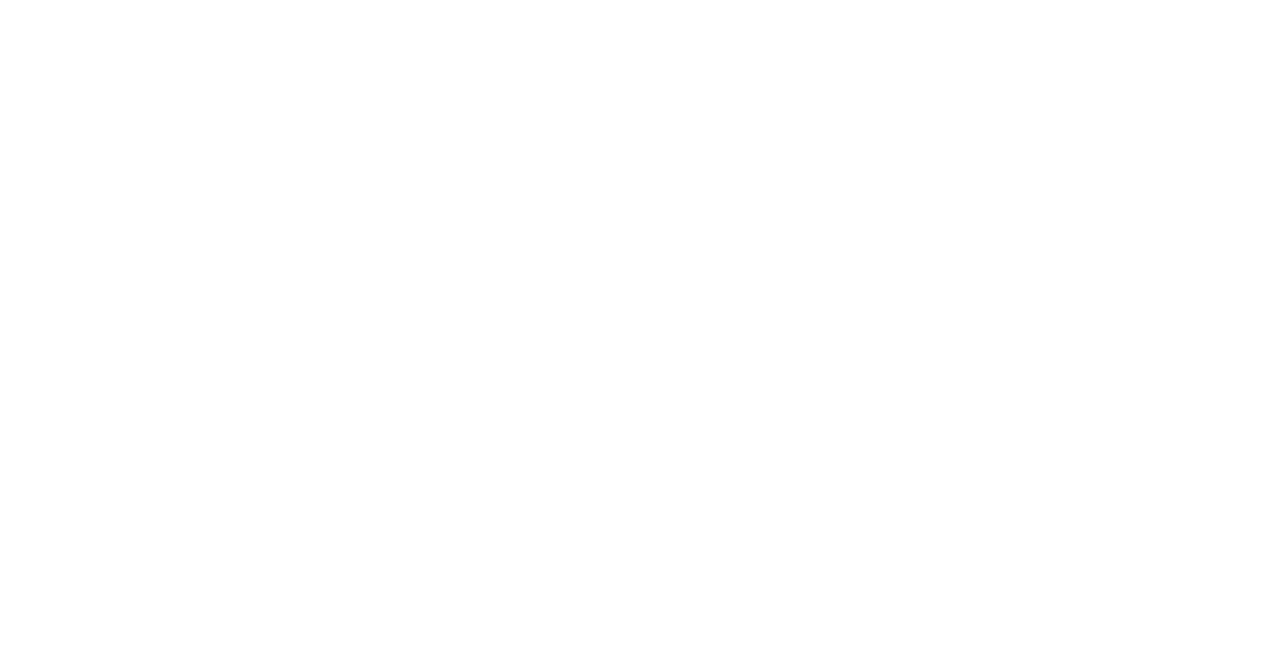
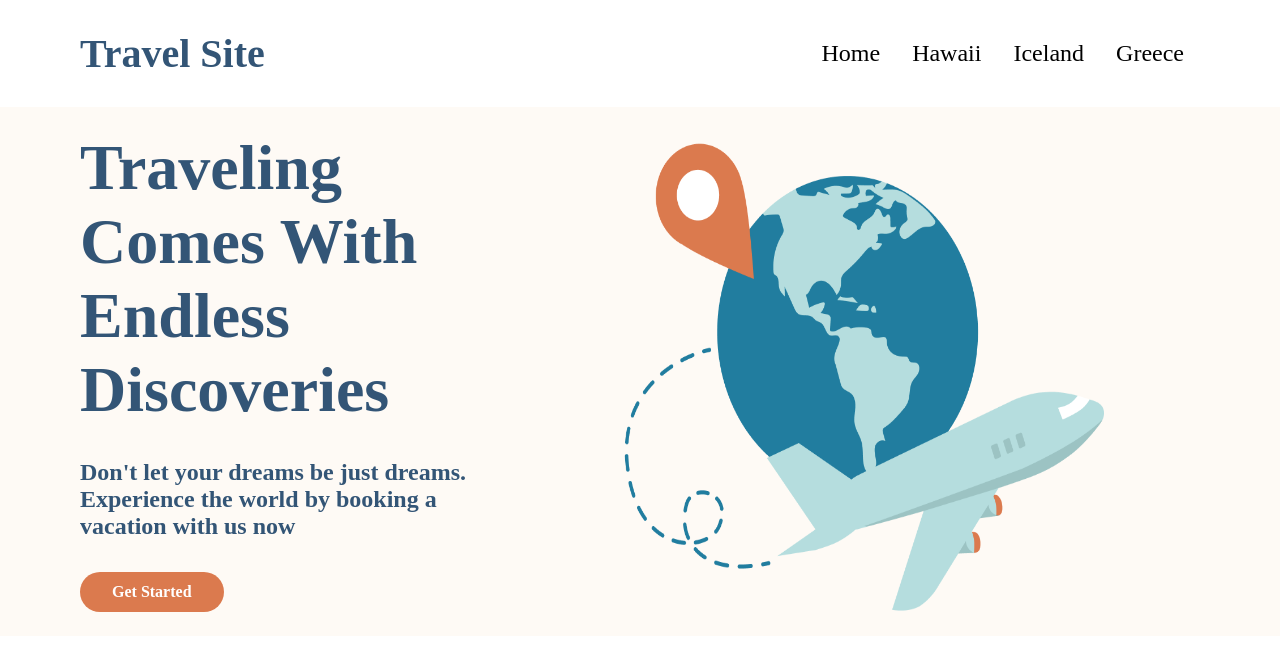
Before and after one commit to bernard493/Bernard-Ayamboro-TravelSite, a plain HTML site: page index.html in a window 1280 px wide. Drawn offline with Linux system fonts and the light colour scheme; a web font is replaced by a local one.

Commit message:
Nav and Hero section Implementation

```diff
--- a/css/global.css
+++ b/css/global.css
@@ -1 +1,92 @@
-/* global css */
+/* CSS reset */
+
+/*<uniquifier>: Use a unique and descriptive class name*/
+/* <weight>: Use a value from 300 to 700*/
+
+* {
+  font-family: "Rasa", serif;
+  font-optical-sizing: auto;
+  font-weight: 400;
+  font-style: normal;
+}
+
+body,
+div,
+dl,
+dt,
+dd,
+ul,
+ol,
+li,
+h1,
+h2,
+h3,
+h4,
+h5,
+h6,
+pre,
+form,
+fieldset,
+input,
+textarea,
+p,
+blockquote,
+th,
+td {
+  margin: 0;
+  padding: 0;
+}
+html,
+body {
+  margin: 0;
+  padding: 0;
+}
+table {
+  border-collapse: collapse;
+  border-spacing: 0;
+}
+fieldset,
+img {
+  border: 0;
+}
+input {
+  border: 1px solid #b0b0b0;
+  padding: 3px 5px 4px;
+  color: #979797;
+  width: 190px;
+}
+address,
+caption,
+cite,
+code,
+dfn,
+th,
+var {
+  font-style: normal;
+  font-weight: normal;
+}
+ol,
+ul {
+  list-style: none;
+}
+caption,
+th {
+  text-align: left;
+}
+h1,
+h2,
+h3,
+h4,
+h5,
+h6 {
+  font-size: 100%;
+  font-weight: normal;
+}
+q:before,
+q:after {
+  content: "";
+}
+abbr,
+acronym {
+  border: 0;
+}
--- a/css/main.css
+++ b/css/main.css
@@ -1 +1,93 @@
 /* main css */
+
+/* NAVBAR CSS*/
+.nav_container {
+  display: flex;
+  flex-wrap: wrap;
+  justify-content: space-between;
+  align-items: center;
+  padding: 1.5rem;
+  padding-left: 5rem;
+  padding-right: 5rem;
+  background-color: #ffffff;
+}
+
+.nav_list {
+  display: flex;
+  justify-content: space-between;
+  align-items: center;
+}
+
+.nav_list_item {
+  margin: 1rem;
+  cursor: pointer;
+  font-size: 1.5rem;
+}
+
+.nav_list_item:hover{
+    color:   #03a9f4;
+}
+.logo_text {
+  color: #335576;
+  font-weight: bold;
+  font-size: 2.5rem;
+}
+
+/*HERO SECTION CSS*/
+
+.hero_container {
+  background-color: #fefaf5;
+  display: flex;
+  justify-content: space-between;
+  align-items: center;
+  padding: 1.5rem;
+  padding-left: 5rem;
+  padding-right: 5rem;
+}
+.hero_text__container{
+    width:40%
+}
+.hero_image__container{
+width: 60%;
+}
+.hero_text__slogan {
+  color: #335576;
+  font-weight: bold;
+  font-size: 4rem;
+  text-align: left;
+  margin-bottom: 2rem;
+}
+
+.hero_text__paragraph {
+  color: #335576;
+  font-weight: 600;
+  font-size: 1.5rem;
+  text-align: left;
+  margin-bottom: 2rem;
+
+}
+
+.hero_action__button {
+  font-weight: 600;
+  font-size: 1rem;
+  text-align: center;
+  color: #ffffff;
+  background-color: #db7a4e;
+  padding-top: 0.7rem;
+  padding-bottom: 0.7rem;
+  padding-left: 2rem;
+  padding-right: 2rem;
+  border-radius: 4rem;
+  border: none;
+  cursor: pointer;
+}
+
+.hero_image__container{
+    display: flex;
+    justify-content: center;
+    align-items: center;
+}
+.hero_image {
+  width: 30rem;
+  height: 30rem;
+}
--- a/index.html
+++ b/index.html
@@ -1,11 +1,49 @@
 <!DOCTYPE html>
 <html lang="en">
-<head>
-    <meta charset="UTF-8">
-    <meta name="viewport" content="width=device-width, initial-scale=1.0">
-    <title>Document</title>
-</head>
-<body>
-
-</body>
+  <head>
+    <meta charset="UTF-8" />
+    <meta name="viewport" content="width=device-width, initial-scale=1.0" />
+    <title>Trave Site</title>
+    <link rel="preconnect" href="https://fonts.googleapis.com" />
+    <link rel="preconnect" href="https://fonts.gstatic.com" crossorigin />
+    <link
+      href="https://fonts.googleapis.com/css2?family=Josefin+Sans:ital,wght@0,100..700;1,100..700&family=Rasa:ital,wght@0,300..700;1,300..700&family=Work+Sans:ital,wght@0,100;0,300;0,500;0,600;0,700;1,400&display=swap"
+      rel="stylesheet"
+    />
+    <link rel="stylesheet" href="./css/global.css" />
+    <link rel="stylesheet" href="./css/main.css" />
+  </head>
+  <body>
+    <main>
+      <nav class="nav_container">
+        <div class="logo_container">
+          <h1 class="logo_text">Travel Site</h1>
+        </div>
+        <div class="nav_link_container">
+          <ul class="nav_list">
+            <li class="nav_list_item">Home</li>
+            <li class="nav_list_item">Hawaii</li>
+            <li class="nav_list_item">Iceland</li>
+            <li class="nav_list_item">Greece</li>
+          </ul>
+        </div>
+      </nav>
+      <!-- Hero Section   -->
+      <section class="hero_container">
+        <div class="hero_text__container">
+          <h2 class="hero_text__slogan">
+            Traveling Comes With Endless Discoveries
+          </h2>
+          <p class="hero_text__paragraph">
+            Don't let your dreams be just dreams. Experience the world by
+            booking a vacation with us now
+          </p>
+          <button class="hero_action__button">Get Started</button>
+        </div>
+        <div class="hero_image__container">
+            <img class="hero_image" src="./assets/images/hero.png" alt="hero section img">
+        </div>
+      </section>
+    </main>
+  </body>
 </html>
```
